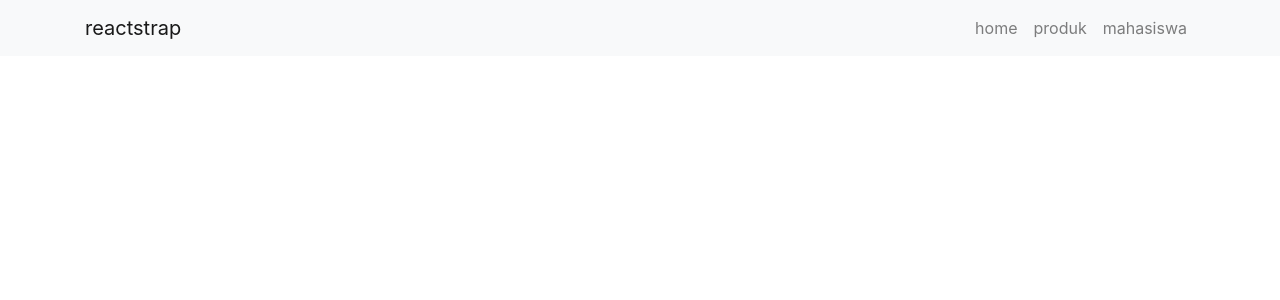
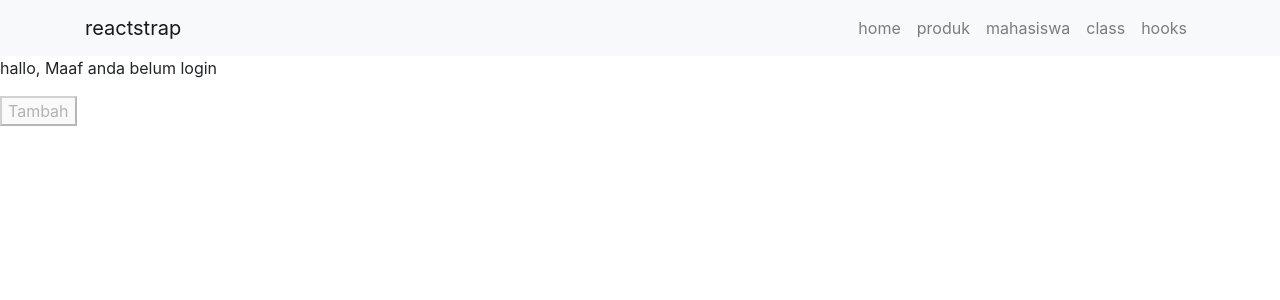
Before and after one commit to okriiza/learn-react-with-api, a React (Create React App) app: page /hooks in a window 1280 px wide. Shown: the top 300 px of the page. Built offline with nearby package versions, Linux system fonts and the light colour scheme.

Commit message:
Learn Hook

```diff
--- a/src/App.js
+++ b/src/App.js
@@ -7,6 +7,8 @@ import ProdukDetail from './home/component/produkdetail'
 import Mahasiswa from './dataapi/mahasiswa';
 import Tambahmahasiswa from './dataapi/tambahmahasiswa';
 import Editmahasiswa from './dataapi/editmahasiswa';
+import Claascom from './hooks/class/claascom';
+import Funcom from './hooks/functional/funcom';
 
 const App = () => {
   return (
@@ -19,7 +21,8 @@ const App = () => {
         <Route exact path='/mahasiswa' component={Mahasiswa} />
         <Route exact path='/mahasiswa/tambah' component={Tambahmahasiswa} />
         <Route exact path='/mahasiswa/edit' component={Editmahasiswa} />
-
+        <Route exact path='/kelas' component={Claascom} />
+        <Route exact path='/hooks' component={Funcom} />
       </switch>
     </BrowserRouter>
   );
--- a/src/home/component/navbar.js
+++ b/src/home/component/navbar.js
@@ -31,6 +31,12 @@ const NavbarHome = (props) => {
                      <NavItem>
                         <NavLink href="/mahasiswa">mahasiswa</NavLink>
                      </NavItem>
+                     <NavItem>
+                        <NavLink href="/kelas">class</NavLink>
+                     </NavItem>
+                     <NavItem>
+                        <NavLink href="/hooks">hooks</NavLink>
+                     </NavItem>
                   </Nav>
                </Collapse>
             </div>
--- /dev/null
+++ b/src/hooks/class/claascom.js
@@ -0,0 +1,27 @@
+import React, { PureComponent } from 'react'
+
+class Claascom extends PureComponent {
+    constructor(props) {
+        super(props)
+
+        this.state = {
+            jumlah: 0
+        }
+    }
+    tambahProduk = () =>{
+        this.setState({
+            jumlah: this.state.jumlah + 1
+        })
+    }
+
+    render() {
+        return (
+            <div className="">
+                <h1>{ this.state.jumlah}</h1>
+                <button onClick={this.tambahProduk}>Tambah Produk</button>
+            </div>
+        )
+    }
+}
+
+export default Claascom
--- /dev/null
+++ b/src/hooks/functional/TampilCom.js
@@ -0,0 +1,13 @@
+import React from 'react'
+
+function TampilCom(props) {
+    return (
+        <div className="">
+            <p>hallo, {props.username}</p>
+            <h1>{props.jumlah}</h1>
+            <button onClick={()=>props.fungsi(props.jumlah+1)} disabled={props.disabled}>Tambah</button>
+        </div>
+    )
+}
+
+export default TampilCom
--- /dev/null
+++ b/src/hooks/functional/funcom.js
@@ -0,0 +1,25 @@
+import React, {useState} from 'react'
+import TampilCom from './TampilCom'
+const Funcom = () => {
+    const [jumlah, tambahJumlah] = useState(0)
+    // login
+    const [dataLogin, setDataLogin] = useState({username:'firda', token:'123abcd', isLogin:false})
+    //sudah login apa belum
+
+    let tampil;
+    if(dataLogin.isLogin){
+        tampil = <TampilCom
+        username = {dataLogin.username}
+        fungsi = {tambahJumlah.bind(this)}
+        jumlah = {jumlah}/>
+    }else{
+        tampil = <TampilCom username="Maaf anda belum login" disabled= {true}/>
+    }
+    return (
+        <div className="">
+            {tampil}
+        </div>
+    )
+}
+
+export default Funcom
```
